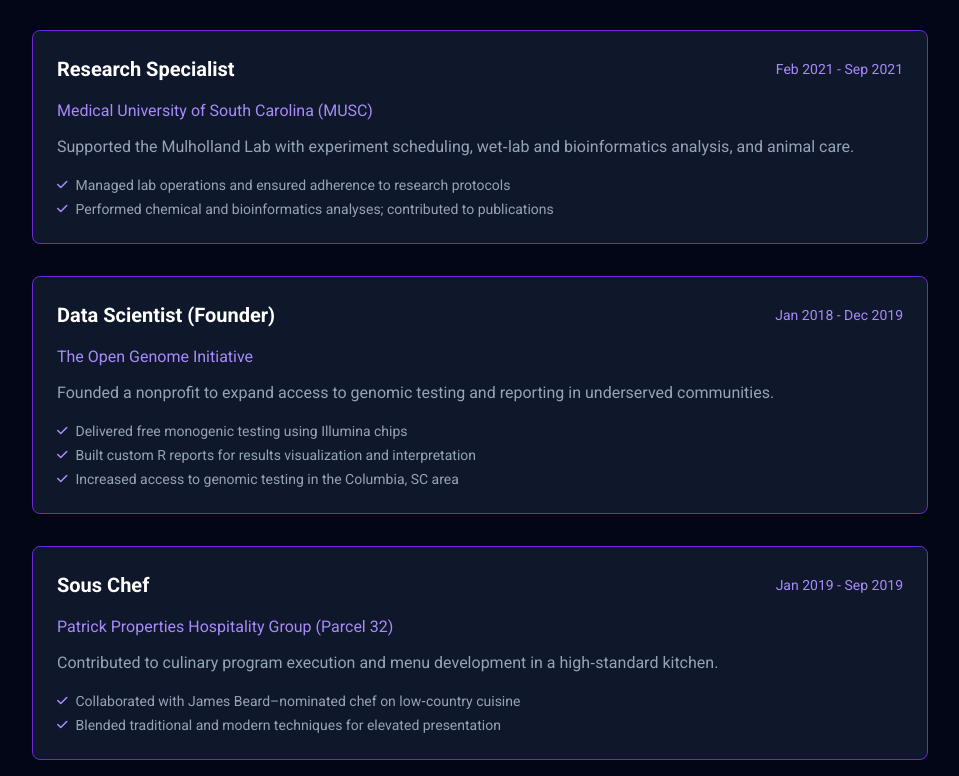
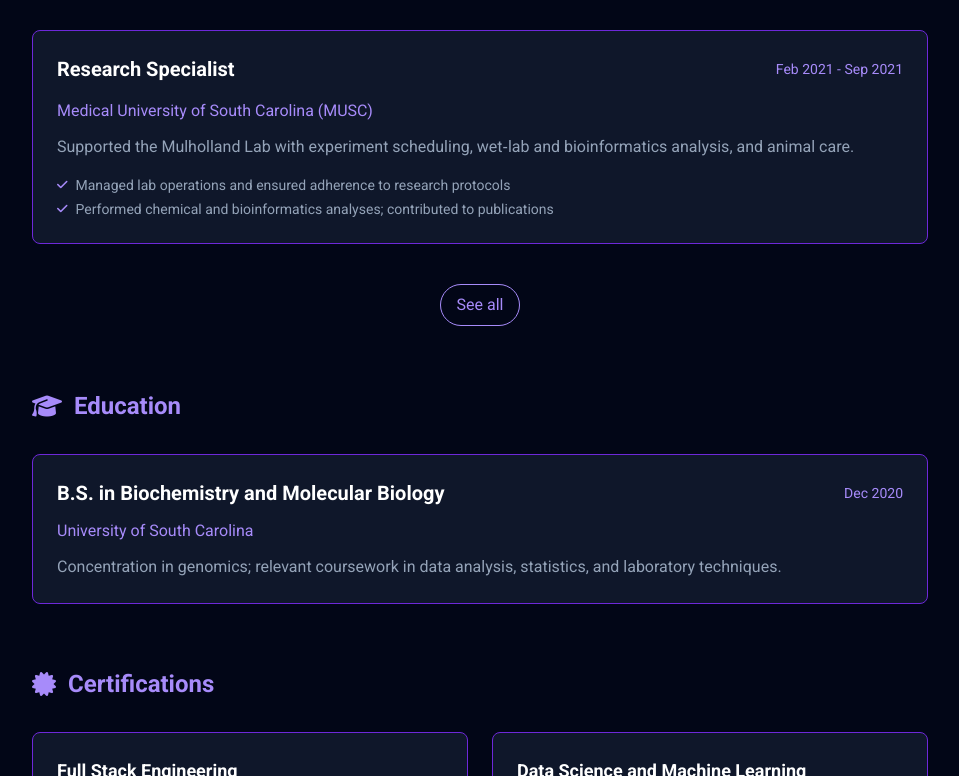
Before and after one commit to keanu-sida/Keanus-Portfolio, a SvelteKit app: page / in a window 1280 px wide. Shown: the part 4875-5651 px from the top of the page, without its empty margins (160-1119 px from the left). Built offline with nearby package versions, Linux system fonts and the light colour scheme.

Commit message:
Resume: show first 5 experiences by default with See all toggle

```diff
--- a/src/components/Resume.svelte
+++ b/src/components/Resume.svelte
@@ -138,6 +138,8 @@
             description: "Intensive, project-based program focused on practical full‑stack development, algorithms, and system design."
         }
     ];
+
+    let showAllExperience = false;
 </script>
 
 <section id="resume" class="py-20 lg:py-32">
@@ -158,7 +160,7 @@
                 Work Experience
             </h4>
             <div class="space-y-8">
-                {#each experience as exp}
+                {#each (showAllExperience ? experience : experience.slice(0, 5)) as exp}
                     <div class="bg-slate-900 p-6 rounded-lg border border-violet-700">
                         <div class="flex flex-col sm:flex-row sm:items-center sm:justify-between mb-4">
                             <h5 class="text-xl font-semibold">{exp.title}</h5>
@@ -176,6 +178,16 @@
                         </ul>
                     </div>
                 {/each}
+                {#if experience.length > 5}
+                    <div class="pt-2 flex justify-center">
+                        <button
+                            class="px-4 py-2 rounded-full border border-violet-400 text-violet-400 hover:bg-violet-400 hover:text-slate-950 duration-200"
+                            on:click={() => showAllExperience = !showAllExperience}
+                        >
+                            {showAllExperience ? 'Show less' : 'See all'}
+                        </button>
+                    </div>
+                {/if}
             </div>
         </div>
 
```
